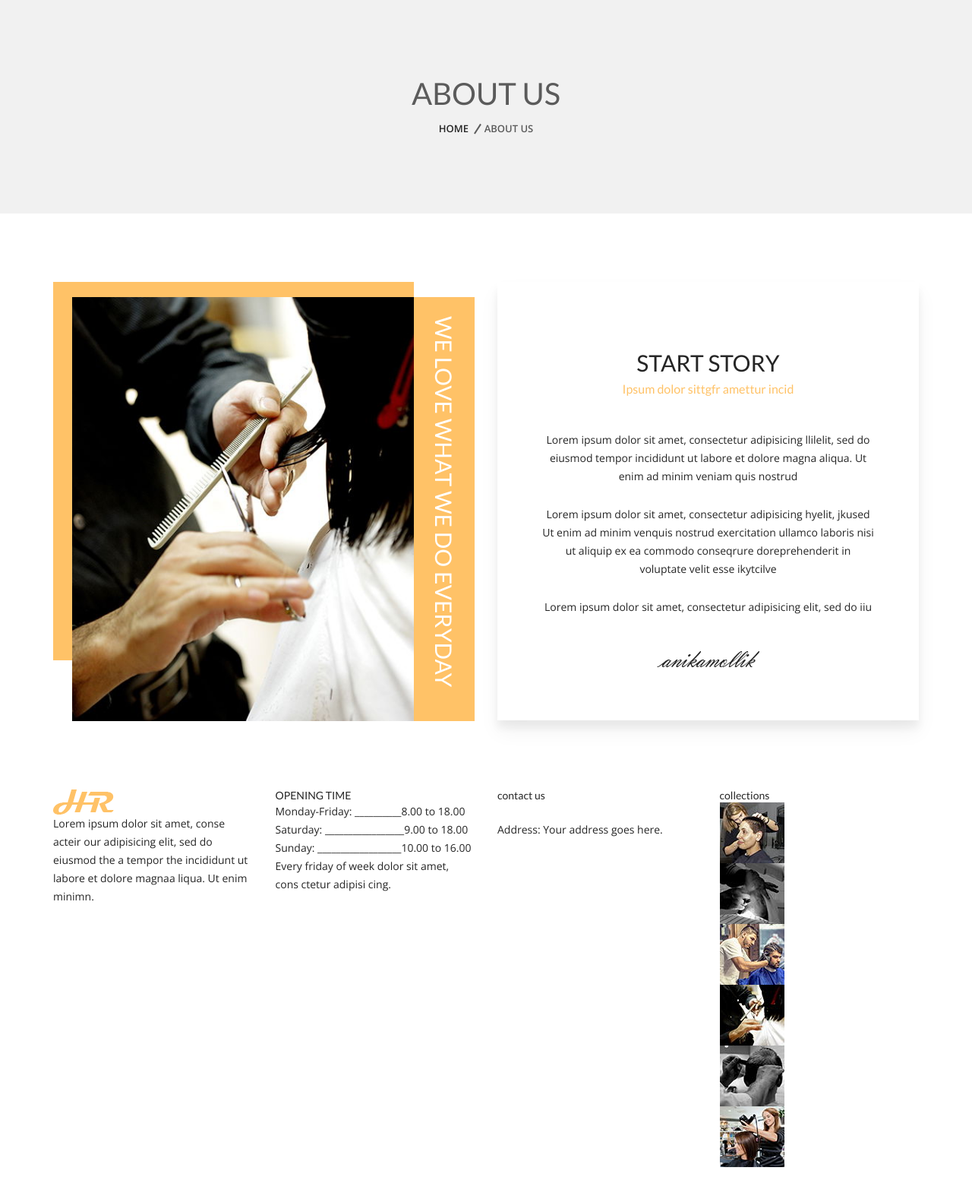
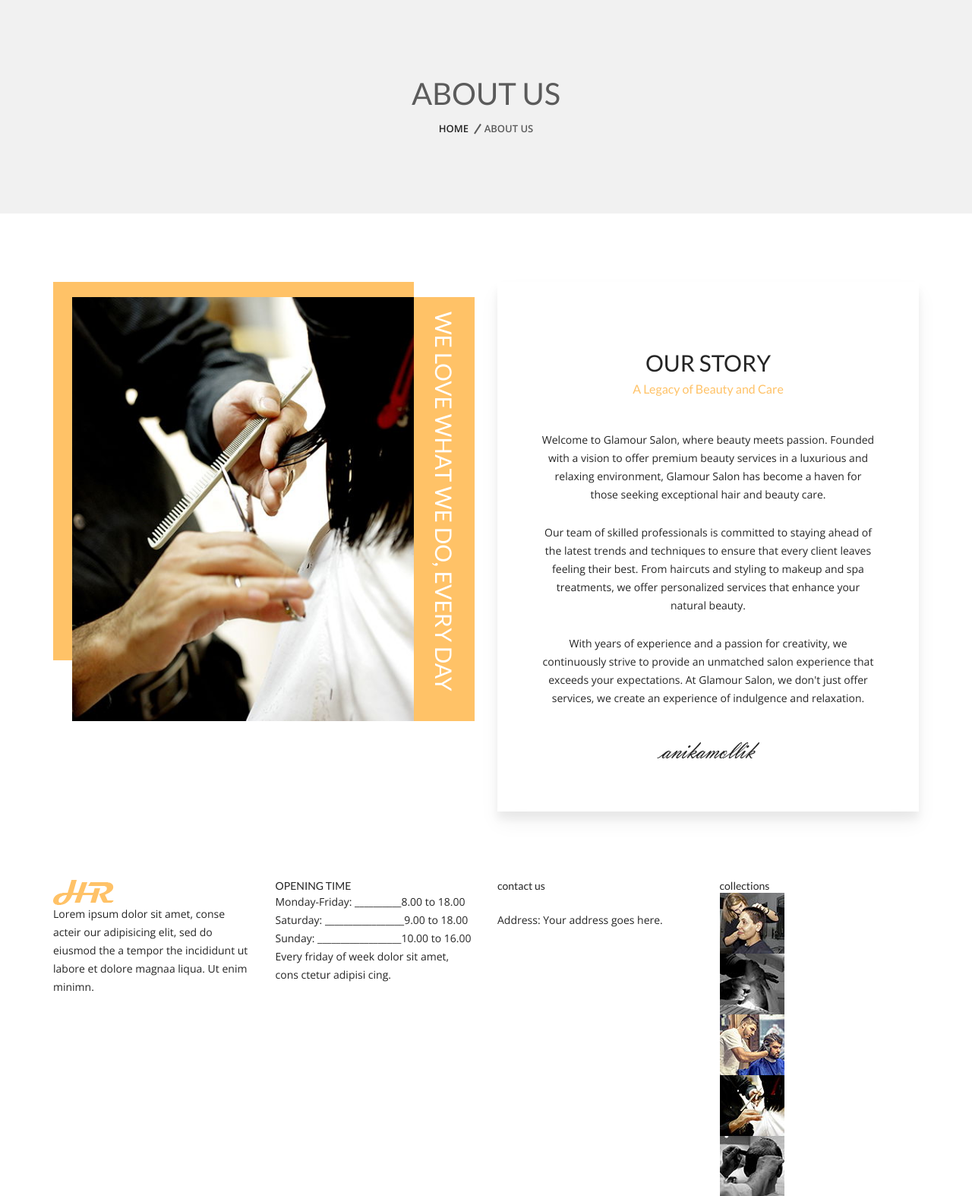
Before and after one commit to hirunaofficial/salon-management-system, a PHP site: page /about.php in a window 1280 px wide. Shown: the part 313-1887 px from the top of the page at 76% size. Run offline with PHP 8.4, Linux system fonts and the light colour scheme.

Commit message:
Updated About Us section with refined content and design improvements

```diff
--- a/about.php
+++ b/about.php
@@ -5,12 +5,12 @@
         <div class="row">
             <div class="col-12 text-center">
                 <div class="breadcrumbs">
-                            <h2 class="page-title">about us</h2>
+                    <h2 class="page-title">About Us</h2>
                     <ul>
                         <li>
-                                    <a class="active" href="#">Home</a>
+                            <a class="active" href="index.php">Home</a>
                         </li>
-                                <li>about us</li>
+                        <li>About Us</li>
                     </ul>
                 </div>
             </div>
@@ -24,26 +24,26 @@
             <div class="col-lg-6">
                 <div class="hs-story-thumb">
                     <div class="hs-story-img">
-                                <img src="images/story-img/1.jpg" alt="story images">
+                        <img src="images/story-img/1.jpg" alt="Our Story Image">
                     </div>
                     <div class="hs-story-text">
                         <div class="hs-story-text-rot">
-                                    <h3>we love what we do everyday</h3>
+                            <h3>We Love What We Do, Every Day</h3>
                         </div>
                     </div>
                 </div>
             </div>
             <div class="col-lg-6">
                 <div class="hs-story-wrap">
-                            <h2 class="section-title">Start Story</h2>
-                            <p class="theme-color pra-1">Ipsum dolor sittgfr amettur incid</p>
+                    <h2 class="section-title">Our Story</h2>
+                    <p class="theme-color pra-1">A Legacy of Beauty and Care</p>
                     <div class="story-details">
-                                <p>Lorem ipsum dolor sit amet, consectetur adipisicing llilelit, sed do eiusmod tempor incididunt ut labore et dolore magna aliqua. Ut enim ad minim veniam quis nostrud</p>
-                                <p>Lorem ipsum dolor sit amet, consectetur adipisicing hyelit, jkused Ut enim ad minim venquis nostrud exercitation ullamco laboris nisi ut aliquip ex ea commodo conseqrure doreprehenderit in voluptate velit esse ikytcilve</p>
-                                <p>Lorem ipsum dolor sit amet, consectetur adipisicing elit, sed do iiu</p>
+                        <p>Welcome to Glamour Salon, where beauty meets passion. Founded with a vision to offer premium beauty services in a luxurious and relaxing environment, Glamour Salon has become a haven for those seeking exceptional hair and beauty care.</p>
+                        <p>Our team of skilled professionals is committed to staying ahead of the latest trends and techniques to ensure that every client leaves feeling their best. From haircuts and styling to makeup and spa treatments, we offer personalized services that enhance your natural beauty.</p>
+                        <p>With years of experience and a passion for creativity, we continuously strive to provide an unmatched salon experience that exceeds your expectations. At Glamour Salon, we don't just offer services, we create an experience of indulgence and relaxation.</p>
                     </div>
                     <div class="story-writter">
-                                <img src="images/story-img/2.png" alt="Signature">
+                        <img src="images/story-img/2.png" alt="Founder Signature">
                     </div>
                 </div>
             </div>
```
Lines whose indentation alone changed are shown as unchanged.
